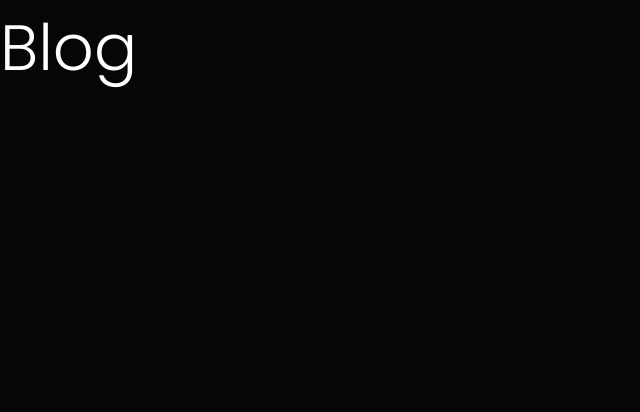
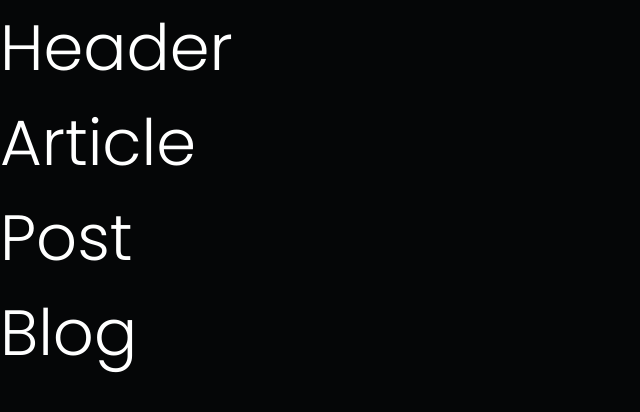
Before and after one commit to gleidsonfagno/Front_React_js-, a React (Create React App) app: page / in a window 1280 px wide. Shown: the top 412 px of the page, without its empty margins (0-640 px from the left). Built offline with nearby package versions, Linux system fonts and the light colour scheme.

Commit message:
:heavy_plus_sign: Adicionado componentes

```diff
--- a/src/App.js
+++ b/src/App.js
@@ -1,7 +1,13 @@
+import Header from "./components/Header";
+import Article from "./components/Article";
 
 function App() {
   return (
-    <h1>Blog</h1>
+    <>
+      <Header />
+      <Article />
+      <h1>Blog</h1>
+    </>
   );
 }
 
--- a/src/components/Article/index.js
+++ b/src/components/Article/index.js
@@ -0,0 +1,12 @@
+import Post from "../Post";
+
+function Article() {
+  return (
+    <>
+      <h1>Article</h1>
+      <Post />
+    </>
+  );
+}
+
+export default Article;
--- a/src/components/Header/index.js
+++ b/src/components/Header/index.js
@@ -0,0 +1,5 @@
+function Header() {
+  return <h1>Header</h1>;
+}
+
+export default Header;
--- a/src/components/Post/index.js
+++ b/src/components/Post/index.js
@@ -0,0 +1,5 @@
+function Post() {
+  return <h1>Post</h1>;
+}
+
+export default Post;
```
Also changed, not shown: 1 other file (tests, documents, lock files or other folders).
